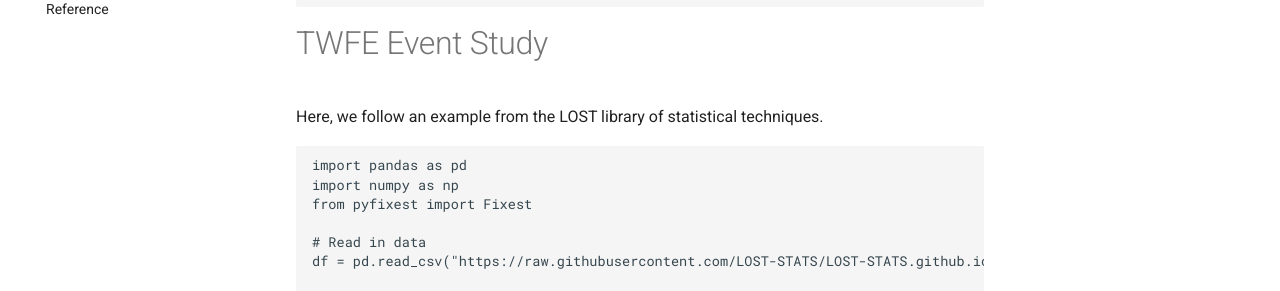
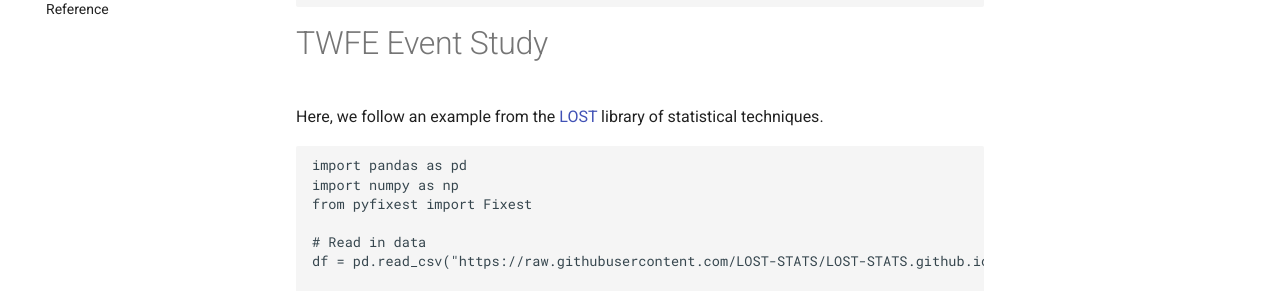
Before and after one commit to py-econometrics/pyfixest, an MkDocs documentation site: the page built from docs/tutorial.md, in a window 1280 px wide and 900 px high, scrolled down 1901 px. Shown: the part 153-444 px from the top of the window. Built offline with MkDocs 1.6.1 and Material for MkDocs 9.7.7, drawn with Linux system fonts in a browser that asks for light colours; part of the change alters nothing that is shown.

````diff
--- a/docs/tutorial.md
+++ b/docs/tutorial.md
@@ -99,7 +99,7 @@ fixest.feols("Y~X1 | csw0(X3, X4)", vcov = "HC1").summary()
 
 # TWFE Event Study
 
-Here, we follow an example from the LOST library of statistical techniques.
+Here, we follow an example from the [LOST](https://lost-stats.github.io/Model_Estimation/Research_Design/event_study.html) library of statistical techniques.
 
 ```py
 import pandas as pd
````
Also changed, not shown: 1 other file.
